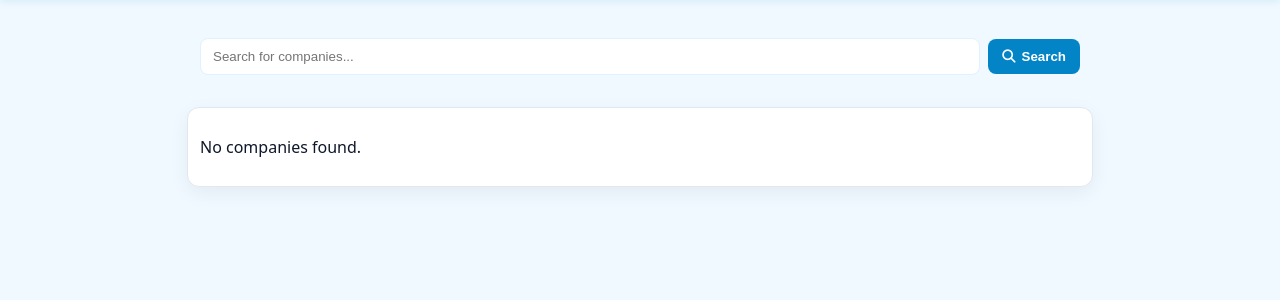
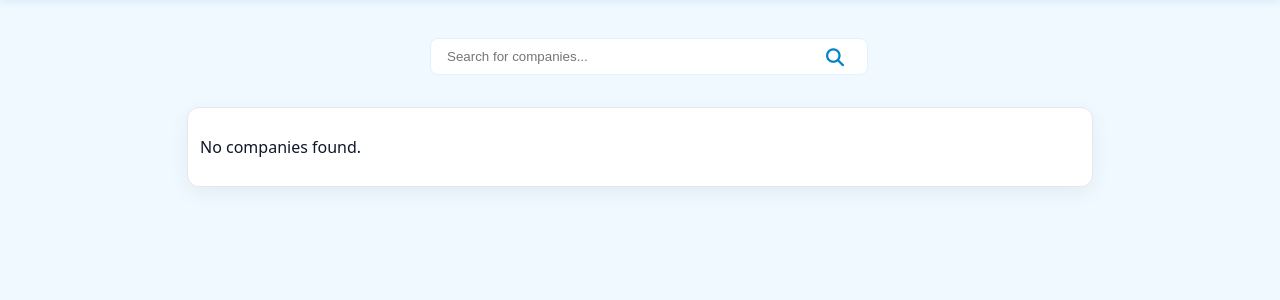
Before and after one commit to filipemedeiross/company_shareholder_based_clustering, a Django app: page / in a window 1280 px wide. Shown: the part 90-390 px from the top of the page. Run offline with Django 4.2, Linux system fonts and the light colour scheme; data that the repository does not hold is empty.

Commit message:
Reviewing layout to search button

```diff
--- a/companies/static/companies/css/style.css
+++ b/companies/static/companies/css/style.css
@@ -88,32 +88,43 @@ body {
 }
 
 .search-form {
-    display: flex;
-    align-items: center;
-    gap: 8px;
-    margin-bottom: 12px;
+    position: relative;
+    display: block;
+    width: 420px;
+    max-width: 90vw;
+    margin: 0 auto 12px;
 }
 
 .search-form input[type="text"] {
-    flex: 1;
-    min-width: 200px;
-    padding: 10px 12px;
+    width: 100%;
+    padding: 10px 0px 10px 16px;
     border: 1px solid var(--color-primary-50);
     border-radius: 8px;
+    background: #fff;
 }
+
 .search-form button[type="submit"] {
+    position: absolute;
+    top: 50%;
+    right: 0;
+    transform: translateY(-50%);
+    width: 26px;
+    height: 26px;
     display: inline-flex;
     align-items: center;
-    gap: 6px;
-    padding: 10px 14px;
+    justify-content: flex-end;
     border: none;
-    border-radius: 8px;
-    background: var(--color-primary-600);
-    color: #fff;
-    font-weight: 700;
+    border-radius: 6px;
+    background: transparent;
+    color: var(--color-primary-600);
     cursor: pointer;
 }
-
+.search-form button[type="submit"] i {
+    font-size: 18px;
+}
+.search-form button[type="submit"]:hover {
+    background: var(--color-primary-50);
+}
 
 /* Company list */
 
--- a/companies/templates/companies/partials/search_form.html
+++ b/companies/templates/companies/partials/search_form.html
@@ -8,9 +8,8 @@
             placeholder="Search for companies..."
             aria-label="search-companies"
         />
-        <button type="submit">
+        <button type="submit" aria-label="search">
             <i class="fa-solid fa-magnifying-glass"></i>
-            Search
         </button>
     </form>
 
```
